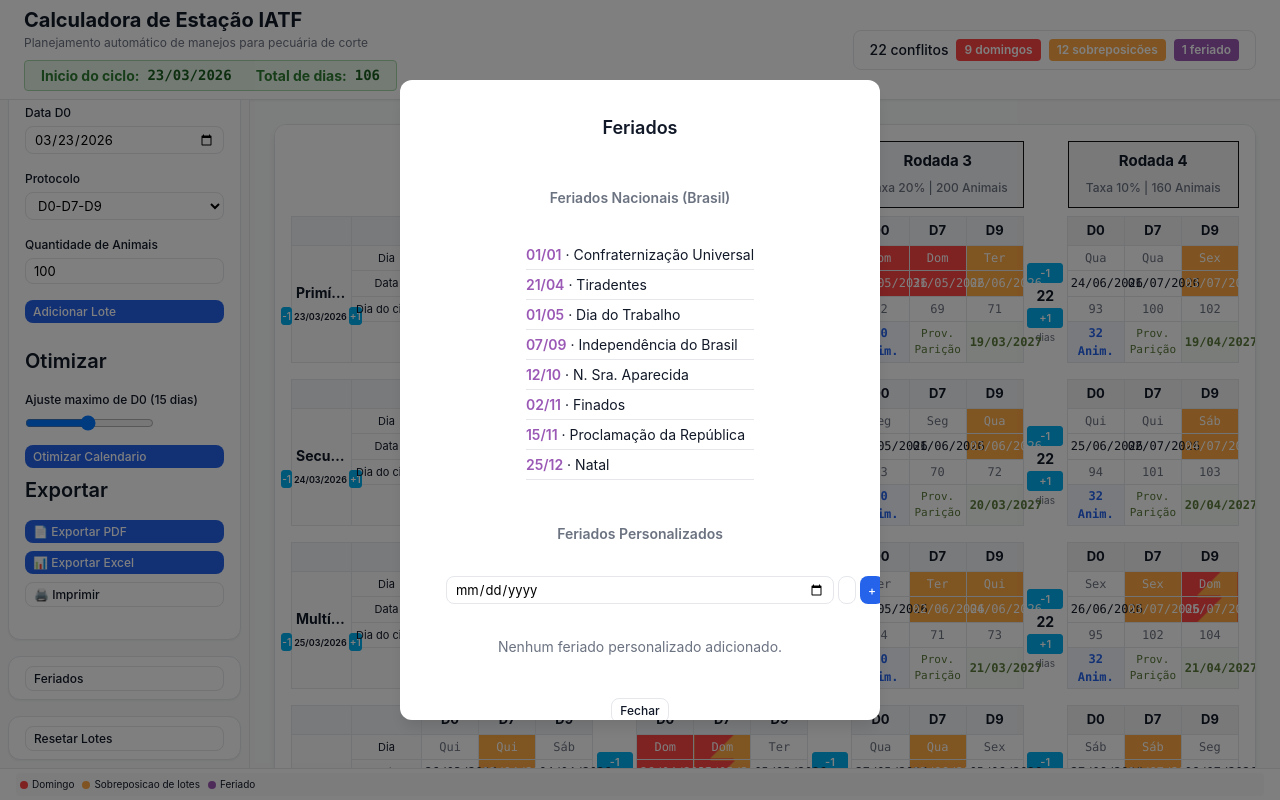
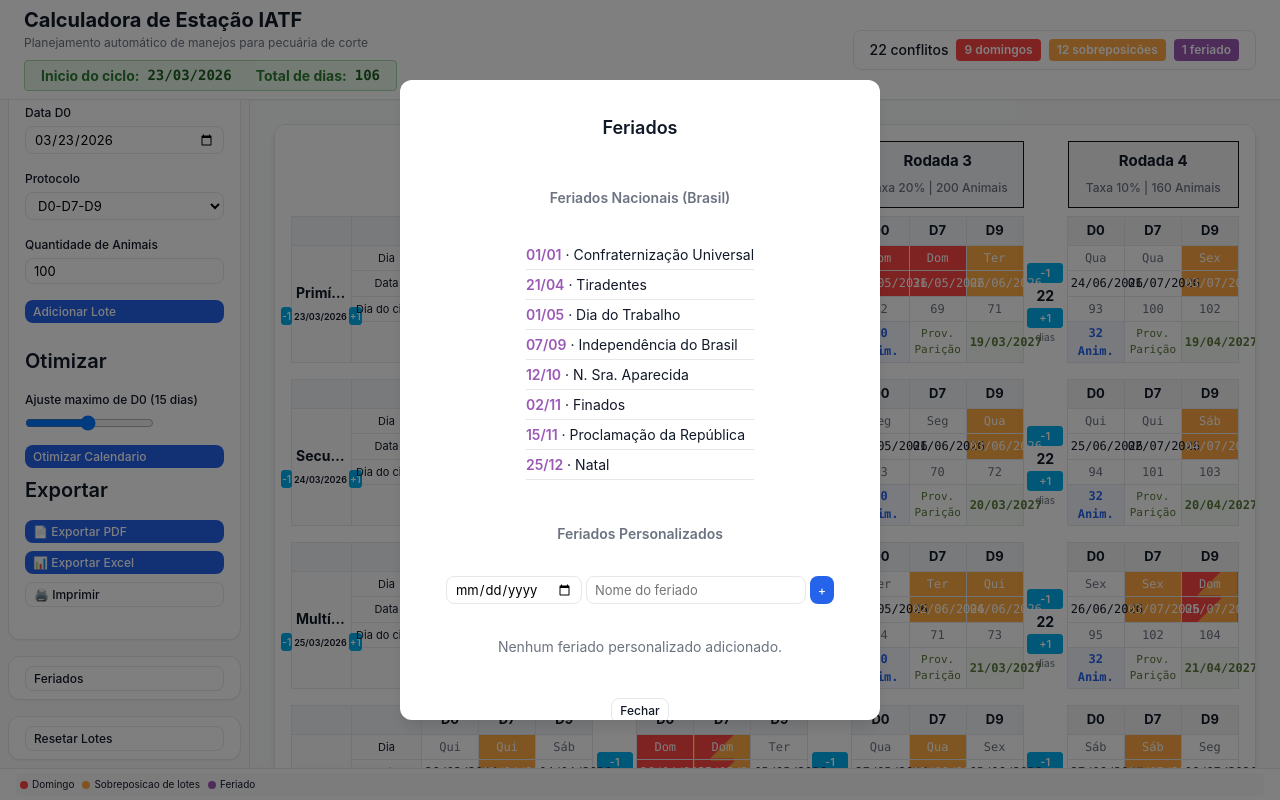
Before and after one commit to ronysonm/calculo_estacao, a Preact app: page / in a window 1280 px wide. Both pictures are taken after a click on the button "Feriados". Built offline with nearby package versions, Linux system fonts and the light colour scheme.

Commit message:
chore: fix HolidaysModal input sizing
Co-Authored-By: Claude Opus 4.6 <noreply@anthropic.com>

```diff
--- a/src/components/HolidaysModal/HolidaysModal.tsx
+++ b/src/components/HolidaysModal/HolidaysModal.tsx
@@ -78,7 +78,7 @@ export function HolidaysModal({ onClose }: HolidaysModalProps) {
             type="date"
             value={newDate}
             onInput={(e) => setNewDate((e.target as HTMLInputElement).value)}
-            style={{ flex: '0 0 auto' }}
+            style={{ flex: '0 0 auto', width: 'auto' }}
           />
           <input
             type="text"
@@ -86,7 +86,7 @@ export function HolidaysModal({ onClose }: HolidaysModalProps) {
             value={newName}
             onInput={(e) => setNewName((e.target as HTMLInputElement).value)}
             onKeyDown={handleKeyDown}
-            style={{ flex: 1 }}
+            style={{ flex: 1, minWidth: 0 }}
           />
           <button type="button" class="btn-primary" onClick={handleAdd}>
             +
@@ -129,7 +129,7 @@ export function HolidaysModal({ onClose }: HolidaysModalProps) {
                   }}
                   onClick={() => handleRemove(i)}
                 >
-                  \u2715
+                  {'\u2715'}
                 </button>
               </li>
             ))}
```
